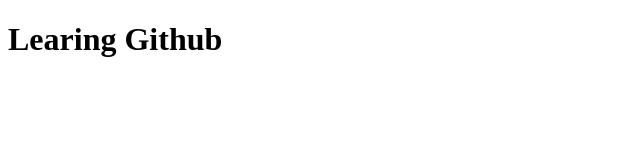
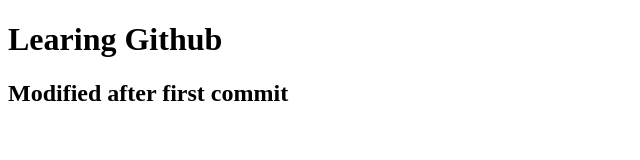
Before and after one commit to ashok-repository/GithubLearnings, a plain HTML site: page index.html in a window 1280 px wide. Shown: the whole page, without its empty margins (0-640 px from the left). Drawn offline with Linux system fonts and the light colour scheme.

Commit message:
This is my second commit.

```diff
--- a/index.html
+++ b/index.html
@@ -8,5 +8,6 @@
 </head>
 <body>
     <h1>Learing Github</h1>
+    <h2>Modified after first commit</h2>
 </body>
 </html>
```
